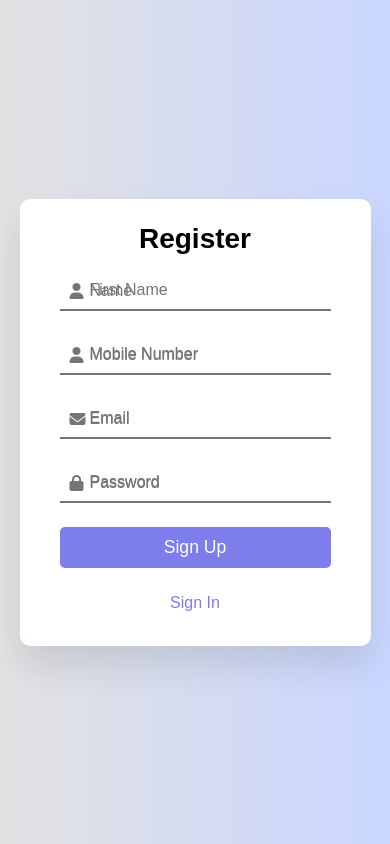
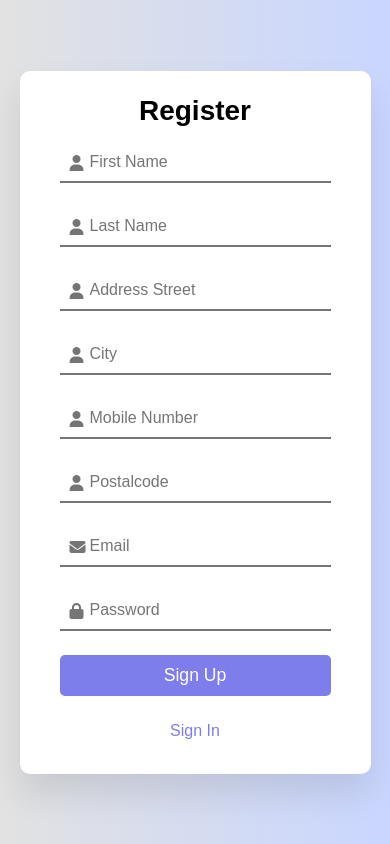
Before and after one commit to BhathiyaPrasad/salunifashion.lk, a plain HTML site: page indexs.html in a window 390 px wide. Both pictures are taken after a click on the button "Sign Up". Drawn offline with Linux system fonts and the light colour scheme; no server answers.

Commit message:
making ui more responsive and user friendly for resgitration purpose

```diff
--- a/indexs.html
+++ b/indexs.html
@@ -16,22 +16,42 @@
         <div class="input-group">
            <i class="fas fa-user"></i>
            <input type="text"  id="fName" placeholder="First Name" required>
-           <label for="fname">Name</label>
+
         </div>
         <div class="input-group">
             <i class="fas fa-user"></i>
-            <input type="number"  id="lName" placeholder="Mobile Number" required>
-            <label for="lName">Mobile Number</label>
+            <input type="text"  id="lName" placeholder="Last Name" required>
+
         </div>
+        <div class="input-group">
+          <i class="fas fa-user"></i>
+          <input type="text"  id="addressone" placeholder="Address Street" required>
+
+      </div>
+      <div class="input-group">
+        <i class="fas fa-user"></i>
+        <input type="text"  id="addresstwo" placeholder="City" required>
+
+    </div>
+    <div class="input-group">
+      <i class="fas fa-user"></i>
+      <input type="number"  id="mobilenumber" placeholder="Mobile Number" required>
+
+  </div>
+  <div class="input-group">
+    <i class="fas fa-user"></i>
+    <input type="number"  id="postalcode" placeholder="Postalcode" required>
+
+</div>
         <div class="input-group">
             <i class="fas fa-envelope"></i>
             <input type="email"  id="rEmail" placeholder="Email" required>
-            <label for="rEmail">Email</label>
+
         </div>
         <div class="input-group">
             <i class="fas fa-lock"></i>
             <input type="password" id="rPassword"  placeholder="Password" required>
-            <label for="rPassword">Password</label>
+
         </div>
        <button class="btn" id="submitSignUp" >Sign Up</button>
       </form>
@@ -50,12 +70,12 @@
           <div class="input-group">
               <i class="fas fa-envelope"></i>
               <input type="email"  id="email" placeholder="Email" required>
-              <label for="email">Email</label>
+
           </div>
           <div class="input-group">
               <i class="fas fa-lock"></i>
             <input type="password" id="password"  placeholder="Password" required>
-              <label for="password">Password</label>
+
           </div>
 
          <button  class="btn"  id="submitSignIn">Sign In</button>
```
